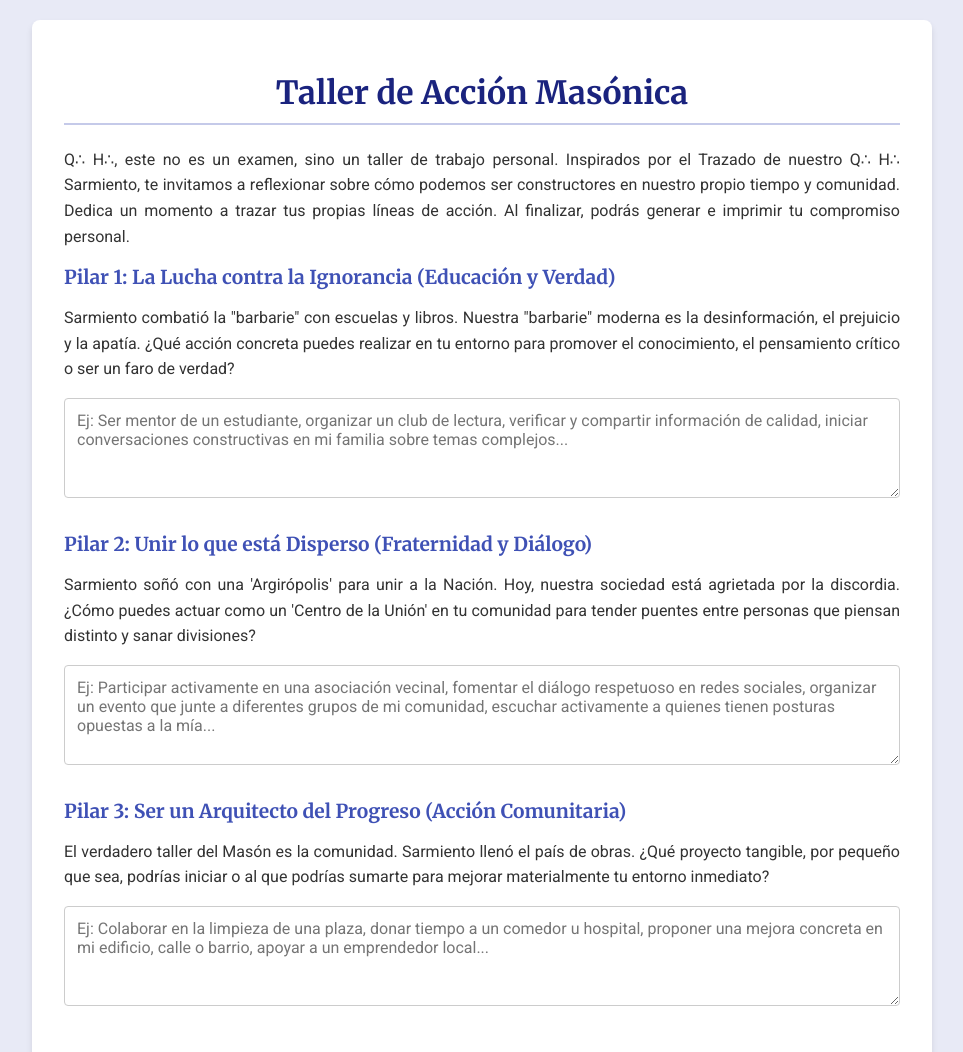
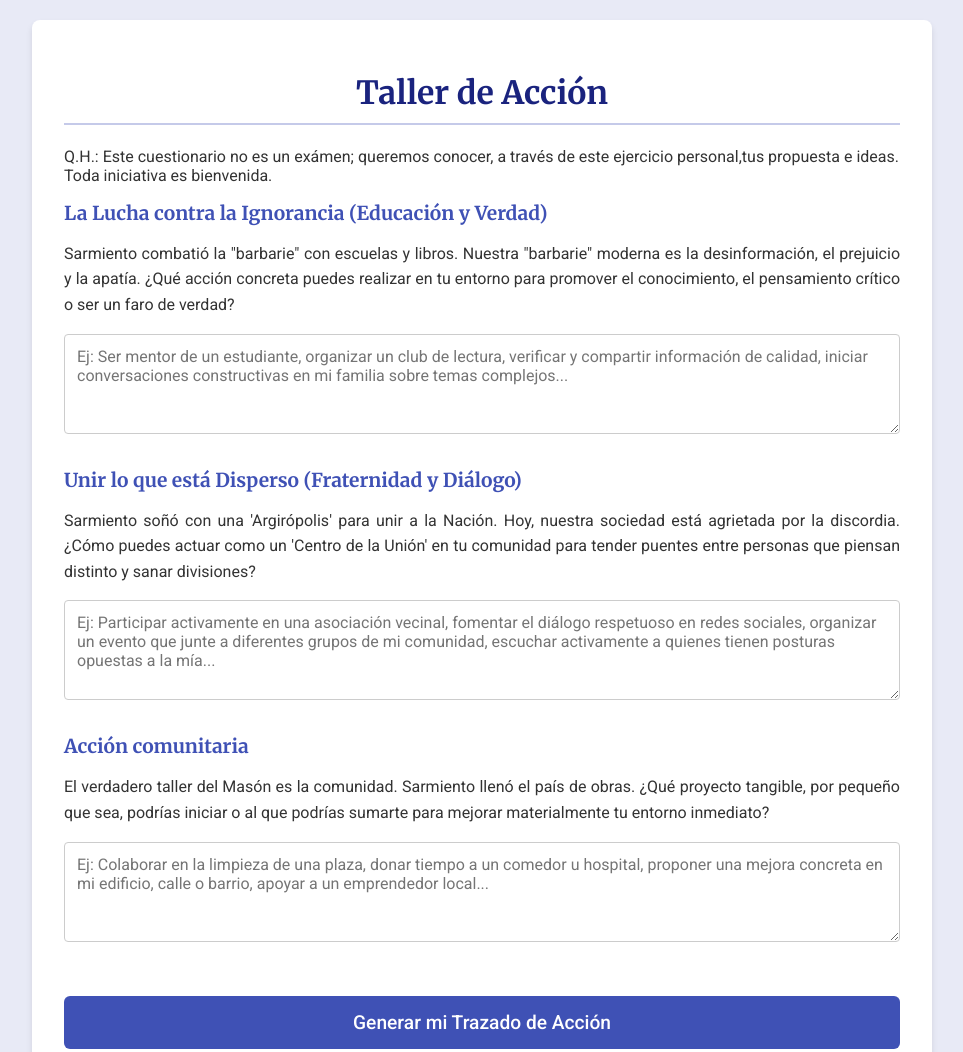
Before and after one commit to bnj91/Sarm, a plain HTML site: page index.html in a window 1280 px wide. Shown: the top 1052 px of the page, without its empty margins (158-1121 px from the left). Drawn offline with Linux system fonts and the light colour scheme.

Commit message:
Update index.html

```diff
--- a/index.html
+++ b/index.html
@@ -118,24 +118,23 @@
 </head>
 <body>
     <div id="workshop-container">
-        <h1>Taller de Acción Masónica</h1>
-        <p id="intro-p">Q∴ H∴, este no es un examen, sino un taller de trabajo personal. Inspirados por el Trazado de nuestro Q∴ H∴ Sarmiento, te invitamos a reflexionar sobre cómo podemos ser constructores en nuestro propio tiempo y comunidad. Dedica un momento a trazar tus propias líneas de acción. Al finalizar, podrás generar e imprimir tu compromiso personal.</p>
+        <h1>Taller de Acción </h1>Q.H.: Este cuestionario no es un exámen; queremos conocer, a través de este ejercicio personal,tus propuesta e ideas. Toda iniciativa es bienvenida. </p>
 
         <form id="action-plan-form">
             <div class="action-block">
-                <label for="action-education">Pilar 1: La Lucha contra la Ignorancia (Educación y Verdad)</label>
+                <label for="action-education"> La Lucha contra la Ignorancia (Educación y Verdad)</label>
                 <p>Sarmiento combatió la "barbarie" con escuelas y libros. Nuestra "barbarie" moderna es la desinformación, el prejuicio y la apatía. ¿Qué acción concreta puedes realizar en tu entorno para promover el conocimiento, el pensamiento crítico o ser un faro de verdad?</p>
                 <textarea id="action-education" placeholder="Ej: Ser mentor de un estudiante, organizar un club de lectura, verificar y compartir información de calidad, iniciar conversaciones constructivas en mi familia sobre temas complejos..."></textarea>
             </div>
 
             <div class="action-block">
-                <label for="action-unity">Pilar 2: Unir lo que está Disperso (Fraternidad y Diálogo)</label>
+                <label for="action-unity"> Unir lo que está Disperso (Fraternidad y Diálogo)</label>
                 <p>Sarmiento soñó con una 'Argirópolis' para unir a la Nación. Hoy, nuestra sociedad está agrietada por la discordia. ¿Cómo puedes actuar como un 'Centro de la Unión' en tu comunidad para tender puentes entre personas que piensan distinto y sanar divisiones?</p>
                 <textarea id="action-unity" placeholder="Ej: Participar activamente en una asociación vecinal, fomentar el diálogo respetuoso en redes sociales, organizar un evento que junte a diferentes grupos de mi comunidad, escuchar activamente a quienes tienen posturas opuestas a la mía..."></textarea>
             </div>
 
             <div class="action-block">
-                <label for="action-progress">Pilar 3: Ser un Arquitecto del Progreso (Acción Comunitaria)</label>
+                <label for="action-progress">Acción comunitaria</label>
                 <p>El verdadero taller del Masón es la comunidad. Sarmiento llenó el país de obras. ¿Qué proyecto tangible, por pequeño que sea, podrías iniciar o al que podrías sumarte para mejorar materialmente tu entorno inmediato?</p>
                 <textarea id="action-progress" placeholder="Ej: Colaborar en la limpieza de una plaza, donar tiempo a un comedor u hospital, proponer una mejora concreta en mi edificio, calle o barrio, apoyar a un emprendedor local..."></textarea>
             </div>
@@ -144,7 +143,7 @@
         <button id="submit-btn">Generar mi Trazado de Acción</button>
 
         <div id="summary-container">
-            <h2>Mi Trazado Personal de Acción</h2>
+            <h2>Enviar</h2>
             <p><em>Basado en los principios de la obra de nuestro Q∴ H∴ Domingo Faustino Sarmiento, este es mi compromiso como constructor en el mundo de hoy.</em></p>
             <div id="summary"></div>
             <button id="print-btn">Imprimir mi Compromiso</button>
@@ -189,4 +188,5 @@
         });
     </script>
 </body>
+
 </html>
```
